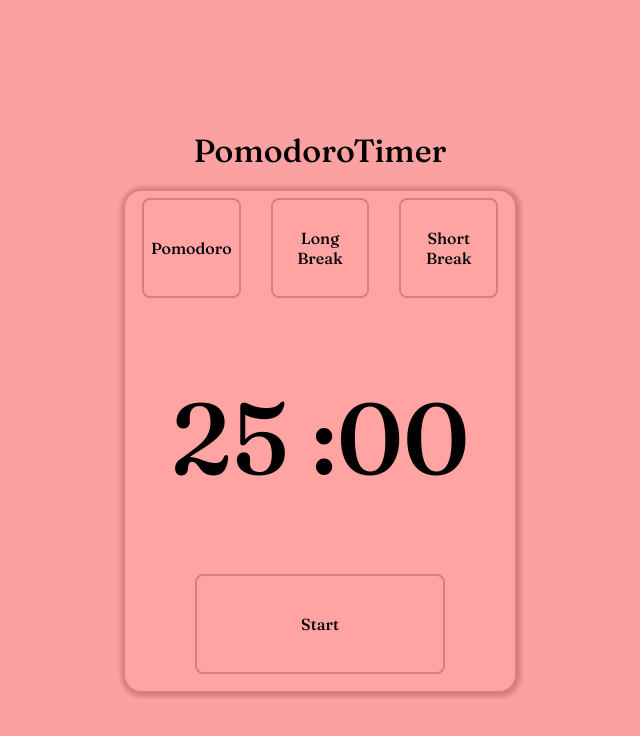
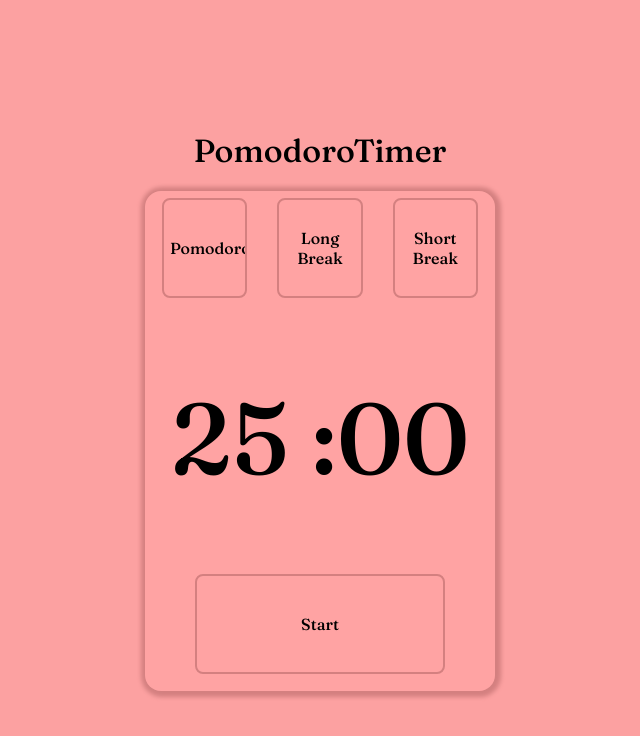
Before and after one commit to cgoulart01/pomodoro, a Next.js app: page / in a window 1280 px wide. Shown: the top 736 px of the page, without its empty margins (320-960 px from the left). Built offline with nearby package versions, Linux system fonts and the light colour scheme.

Commit message:
mediatype configs

```diff
--- a/src/styles/Home.module.scss
+++ b/src/styles/Home.module.scss
@@ -30,7 +30,7 @@
     border-radius: 16px;
     padding: 2px;
 
-        width: 390px;
+        width: 350px;
         height: 500px;
         justify-content: space-between;
 
```
